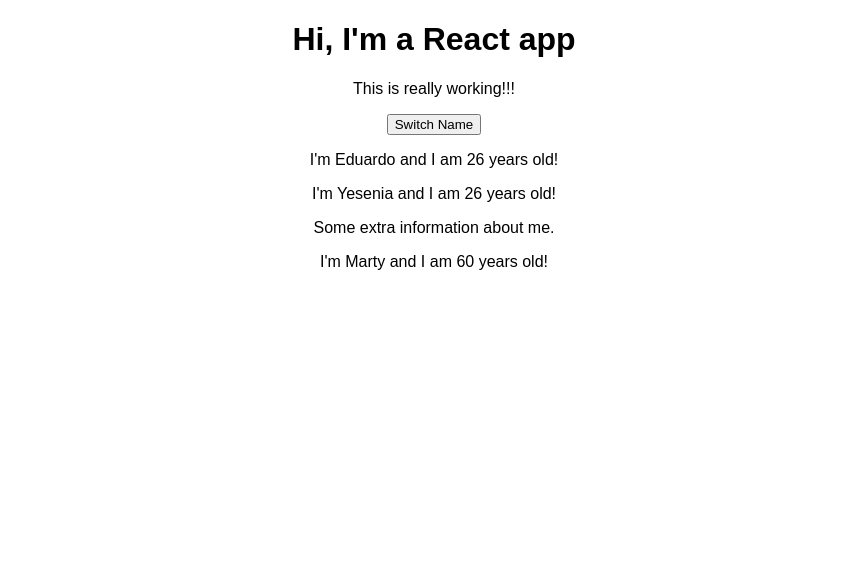
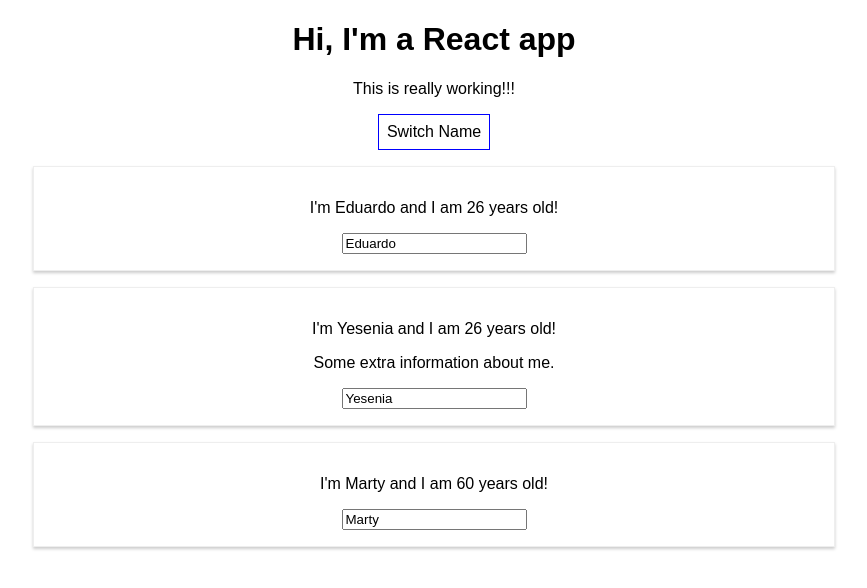
Before and after one commit to LaloCo/LearningReact, a React (Create React App) app: page / in a window 1280 px wide. Shown: the top 588 px of the page, without its empty margins (206-1073 px from the left). Built offline with nearby package versions, Linux system fonts and the light colour scheme.

Commit message:
Add styles

```diff
--- a/src/App.js
+++ b/src/App.js
@@ -37,13 +37,33 @@ const app = props => {
     })
   }
 
+  const nameChangeHandler = event => {
+    setPersonsState({
+      persons: [
+        { name: event.target.value, age: 26 },
+        { name: 'Yesenia López', age: 26 },
+        { name: 'Marty', age: 60 }
+      ]
+    })
+  }
+
+  const style = {
+    backgroundColor: 'white',
+    font: 'inherit',
+    border: '1px solid blue',
+    padding: '8px',
+    cursor: 'pointer'
+  };
+
   return (
     <div className="App">
       <h1>Hi, I'm a React app</h1>
       <p>This is really working!!!</p>
-      <button onClick={() => switchNameHandler('Marty!!')}>Switch Name</button>
+      <button style={style}
+              onClick={() => switchNameHandler('Marty!!')}>Switch Name</button>
       <Person name={personsState.persons[0].name}
-              age={personsState.persons[0].age} />
+              age={personsState.persons[0].age}
+              changed={nameChangeHandler} />
       <Person name={personsState.persons[1].name}
               age={personsState.persons[1].age}
               click={switchNameHandler.bind(this, 'Marty Cagan')} >
--- /dev/null
+++ b/src/Person/Person.css
@@ -0,0 +1,8 @@
+.Person {
+    width: 60%;
+    margin: 16px auto;
+    border: 1px solid #eee;
+    box-shadow: 0 2px 3px #ccc;
+    padding: 16px;
+    text-align: center;
+}
--- a/src/Person/Person.js
+++ b/src/Person/Person.js
@@ -1,10 +1,12 @@
 import React from 'react';
+import './Person.css';
 
 const person = (props) => {
     return (
-        <div>
+        <div className="Person">
             <p onClick={props.click}>I'm {props.name} and I am {props.age} years old!</p>
             <p>{props.children}</p>
+            <input type="text" onChange={props.changed} value={props.name} />
         </div>
     );
 };
```
